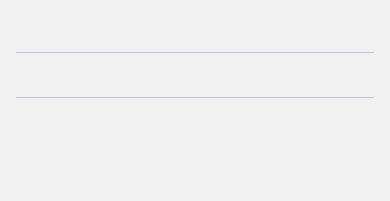
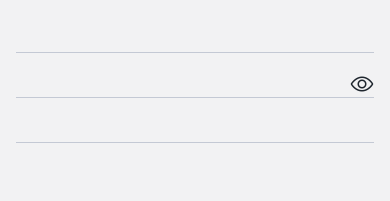
Before and after one commit to monkeedev/rn-boilerplate-example, a React Native app: screen /Home in a window 390 px wide. Shown: the top 201 px of the page. Built offline with nearby package versions, Linux system fonts and the light colour scheme.

Commit message:
[upd] PasswordInput

```diff
--- a/src/components/inputs/DefaultInput.tsx
+++ b/src/components/inputs/DefaultInput.tsx
@@ -23,6 +23,7 @@ const Component: React.FC<InputProps> = (props) => {
   const [rightIconWidth, setRightIconWidth] = useState(0);
   const [height, setHeight] = useState(0);
   const [error, setError] = useState<string | null>(null);
+  const [isPasswordVisible, setIsPasswordVisible] = useState(props.type === 'password');
 
   const localStyles = {
     container: {
@@ -76,6 +77,9 @@ const Component: React.FC<InputProps> = (props) => {
           setError('');
         }, 3000);
       },
+      togglePassword: () => {
+        setIsPasswordVisible((prev) => !prev);
+      },
     }),
     []
   );
@@ -105,7 +109,7 @@ const Component: React.FC<InputProps> = (props) => {
           multiline={props.withMultiline}
           maxLength={props.maxSymbols}
           keyboardType={KeyboardTypeEnum[props.type ?? 'default']}
-          secureTextEntry={props.type === 'password'}
+          secureTextEntry={isPasswordVisible}
           ref={inputRef}
         />
         {props.RightIconComponent ? (
--- a/src/components/inputs/EmailInput.tsx
+++ b/src/components/inputs/EmailInput.tsx
@@ -2,8 +2,6 @@ import React, { useRef } from 'react';
 import { DefaultInput } from '.';
 import { validateEmail } from './helpers';
 import { InputHandlers, InputProps } from './types';
-
-// const REGEX = ''
 
 export const EmailInput: React.FC<InputProps> = (props) => {
   const inputRef = useRef<InputHandlers>();
--- /dev/null
+++ b/src/components/inputs/PasswordInput.tsx
@@ -0,0 +1,40 @@
+import { useTheme } from '@hooks';
+import React, { useRef, useState } from 'react';
+import Icon from 'react-native-vector-icons/Ionicons';
+import { DefaultInput } from '.';
+import { InputHandlers, InputProps } from './types';
+
+export const PasswordInput: React.FC<InputProps> = (props) => {
+  const { theme } = useTheme();
+  const inputRef = useRef<InputHandlers>();
+  const valueRef = useRef('');
+
+  const [isVisible, setIsVisible] = useState(false);
+
+  const handleInputRef = (input: string) => {
+    valueRef.current = input;
+    props.onChangeText(valueRef.current);
+  };
+
+  const handlePasswordToggle = () => {
+    setIsVisible((prev) => !prev);
+    inputRef.current?.togglePassword();
+  };
+
+  return (
+    <DefaultInput
+      {...props}
+      ref={inputRef}
+      onChangeText={handleInputRef}
+      type={'password'}
+      RightIconComponent={
+        <Icon
+          name={isVisible ? 'eye-off-outline' : 'eye-outline'}
+          size={24}
+          color={theme.textPrimary}
+          onPress={handlePasswordToggle}
+        />
+      }
+    />
+  );
+};
--- a/src/components/inputs/index.ts
+++ b/src/components/inputs/index.ts
@@ -1 +1,3 @@
 export * from './DefaultInput';
+export * from './EmailInput';
+export * from './PasswordInput';
--- a/src/components/inputs/types.ts
+++ b/src/components/inputs/types.ts
@@ -13,6 +13,7 @@ export enum KeyboardTypeEnum {
 export type InputHandlers = {
   clear: () => void;
   showError: (error: string) => void;
+  togglePassword: () => void;
 };
 
 export type InputProps = {
--- a/src/screens/Home/HomeScreen.tsx
+++ b/src/screens/Home/HomeScreen.tsx
@@ -1,6 +1,5 @@
 import { PageContainer } from '@components/containers';
-import { DefaultInput } from '@components/inputs';
-import { EmailInput } from '@components/inputs/EmailInput';
+import { DefaultInput, EmailInput, PasswordInput } from '@components/inputs';
 import { InputHandlers } from '@components/inputs/types';
 import React from 'react';
 
@@ -10,7 +9,8 @@ export const HomeScreen = () => {
   return (
     <PageContainer>
       <EmailInput onChangeText={(v) => console.log('email', v)} />
-      <DefaultInput onChangeText={(v) => console.log(v)} ref={ref} />
+      <PasswordInput onChangeText={(v) => console.log('password', v)} />
+      <DefaultInput onChangeText={(v) => console.log('default', v)} ref={ref} />
     </PageContainer>
   );
 };
```
